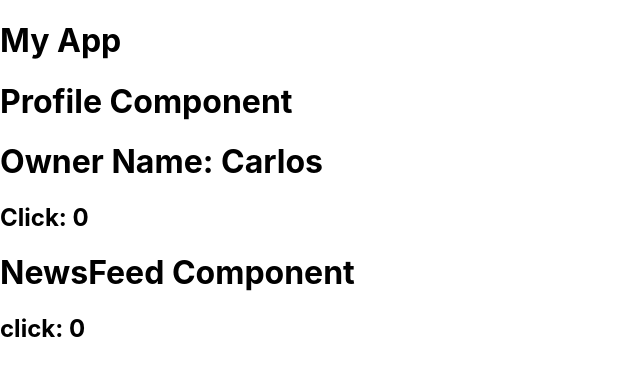
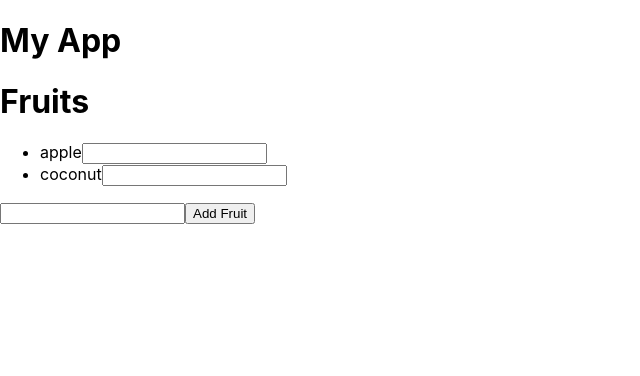
Before and after one commit to juan-carlos-aguilar/udemy-react-course, a React (Create React App) app in the folder react-udemy-tutorial/: page / in a window 1280 px wide. Shown: the top 376 px of the page, without its empty margins (0-640 px from the left). Built offline with nearby package versions, Linux system fonts and the light colour scheme.

Commit message:
List and Keys Hands on

```diff
--- a/react-udemy-tutorial/src/App.tsx
+++ b/react-udemy-tutorial/src/App.tsx
@@ -1,16 +1,13 @@
 import React, {ErrorInfo} from 'react';
 import './App.css';
-import MyPurecomponent from './components/MyPureComponent';
-import NewsFeed from './components/NewsFeed';
-import  Profile from './components/Profile';
-import TrackClick from './components/TrackClick';
+import Fruits from './components/Fruits';
+
 
 export const App: React.FC = () => {
   return (
     <React.Fragment>
       <h1>My App</h1>
-      <Profile ownerName='Carlos' />
-      <NewsFeed />
+      <Fruits />
     </React.Fragment>
   );
 }
--- /dev/null
+++ b/react-udemy-tutorial/src/components/Fruits/index.tsx
@@ -0,0 +1,48 @@
+import React from "react";
+import { FruitsProps, FruitsState } from "./interface";
+
+class Fruits extends React.Component<FruitsProps, FruitsState> {
+    constructor(props: FruitsProps) {
+        super(props);
+
+        this.state = {
+            fruits: ['apple', 'coconut'],
+            newFruit: '',
+        }
+    }
+
+    handleInputOnChange = (event: React.ChangeEvent<HTMLInputElement>) => {
+        this.setState({
+            newFruit: event.currentTarget.value
+        })
+    }
+
+    handleAddButtonClick = () => {
+        this.setState({
+            fruits: [this.state.newFruit, ...this.state.fruits],
+            newFruit: ''
+        })
+    }
+
+    render() {
+        const { fruits, newFruit } = this.state;
+
+        const fruitsUI = fruits.map(fruit => {
+            return <li key={fruit}><span>{fruit}</span><input /></li>
+        })
+
+        return (
+            <div>
+                <h1>Fruits</h1>
+                <ul>
+                    {fruitsUI}
+                </ul>
+                <input value={newFruit} onChange={this.handleInputOnChange} />
+                <button onClick={this.handleAddButtonClick}>Add Fruit</button>
+            </div>
+        )
+
+    }
+}
+
+export default Fruits;
--- /dev/null
+++ b/react-udemy-tutorial/src/components/Fruits/interface.ts
@@ -0,0 +1,6 @@
+export interface FruitsProps {}
+
+export interface FruitsState {
+    fruits: string[];
+    newFruit: string;
+}
```
